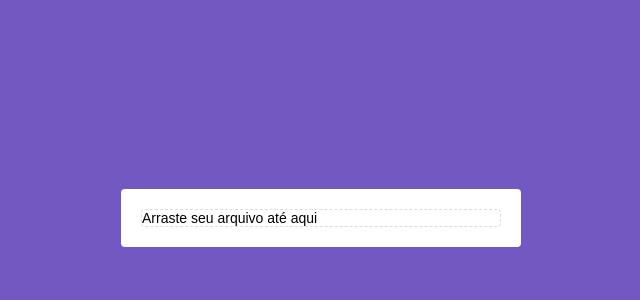
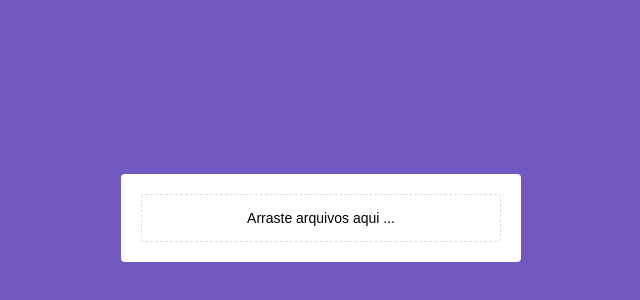
Before and after one commit to thiagoos16/up-files-frontend, a React (Create React App) app: page / in a window 1280 px wide. Shown: the part 182-482 px from the top of the page, without its empty margins (319-959 px from the left). Built offline with nearby package versions, Linux system fonts and the light colour scheme.

Commit message:
add message upload component

```diff
--- a/src/components/Upload/index.js
+++ b/src/components/Upload/index.js
@@ -5,6 +5,18 @@
 import { DropContainer, UploadMessage } from './styles';
 
 export default class Upload extends Component {
+    renderDragMessage = (isDragActive, isDragReject) => {
+        if (!isDragActive) {
+            return <UploadMessage>Arraste arquivos aqui ... </UploadMessage>;
+        }
+
+        if (isDragReject) {
+            return <UploadMessage type="error">Arquivo não suportado</UploadMessage>
+        }
+
+        return <UploadMessage type="success">Solte os arquivos aqui</UploadMessage>
+    }
+
     render() {
         return (
             <Dropzone accept="image/*" onDropAccepted={() => {}}>
@@ -16,7 +28,7 @@
                         isDragReject={isDragReject}
                     >
                         <input { ... getInputProps()} />
-                    Arraste seu arquivo até aqui
+                        {this.renderDragMessage(isDragActive, isDragReject)}
                     </DropContainer>
                 )}
             </Dropzone>
--- a/src/components/Upload/styles.js
+++ b/src/components/Upload/styles.js
@@ -21,4 +21,16 @@
   ${props => props.isDragReject && dragReject};
 `;
 
-export const UploadMessage = styled.p``;
+const messageColors = {
+  default: "#999",
+  error: "#e57878",
+  success: "#78e5d5"
+}
+
+export const UploadMessage = styled.p`
+  display: flex;
+  color: ${props => messageColors[props.type || "deafult"]};
+  justify-content: center;
+  align-items: center;
+  padding: 15px 0;
+`;
```
Lines whose indentation alone changed are shown as unchanged.
